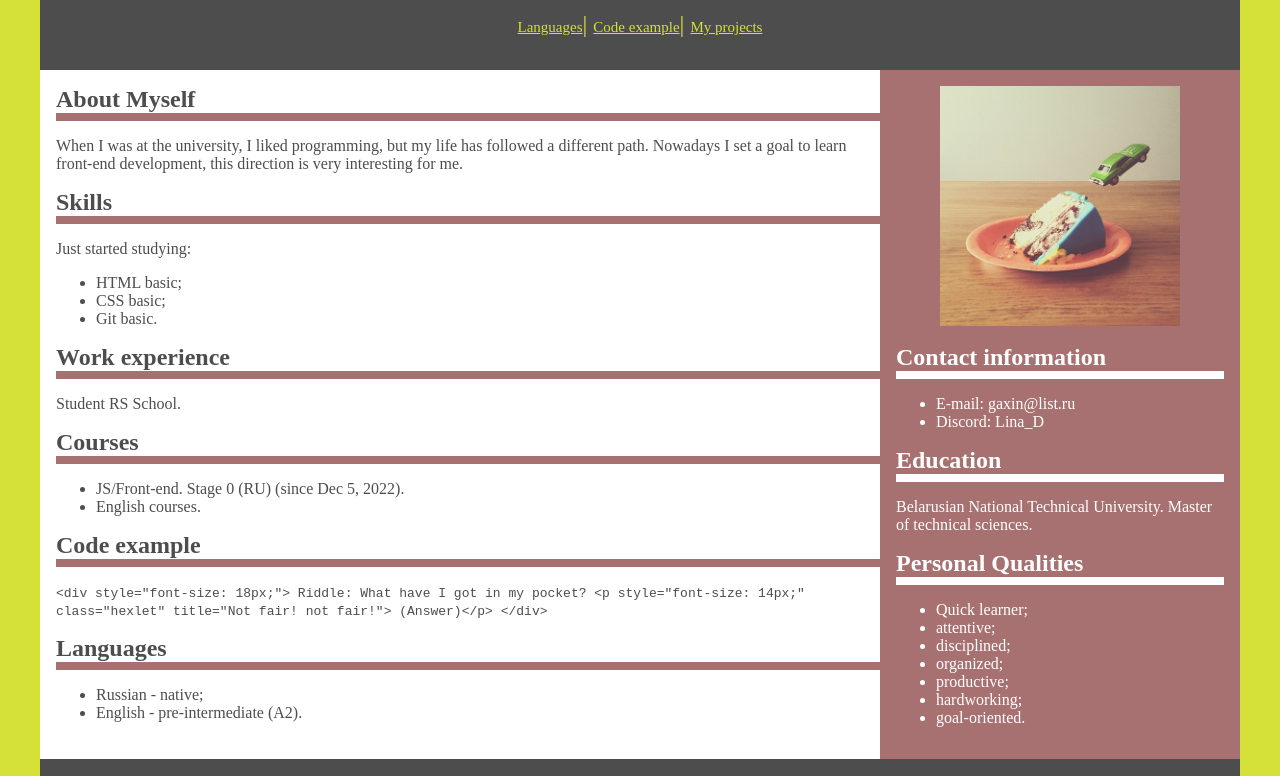
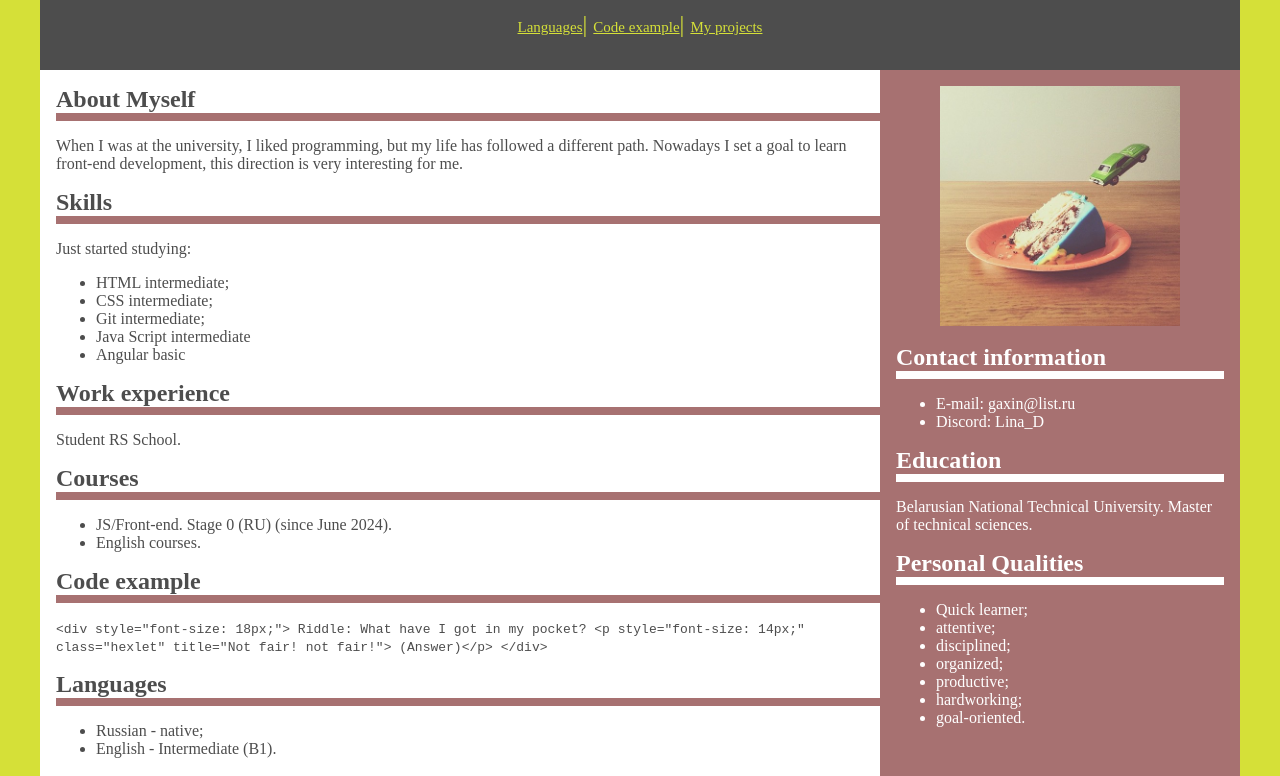
Before and after one commit to HalinaD/rsschool-cv, a plain HTML site: page index.html in a window 1280 px wide. Shown: the part 164-940 px from the top of the page. Drawn offline with Linux system fonts and the light colour scheme.

Commit message:
refactor: correct text

```diff
--- a/index.html
+++ b/index.html
@@ -25,9 +25,11 @@
   <div class="line"></div>
   <p>Just started studying:</p>
   <ul>
-  <li>HTML basic;</li>
-    <li>CSS basic;</li>
-      <li>Git basic.</li>
+    <li>HTML intermediate;</li>
+    <li>CSS intermediate;</li>
+    <li>Git intermediate;</li>
+    <li>Java Script intermediate</li>
+    <li>Angular basic</li>
   </ul>
      <h2>Work experience</h2>
   <div class="line"></div>
@@ -35,7 +37,7 @@
   <h2>Courses</h2>
   <div class="line"></div>
   <ul>
-  <li>JS/Front-end. Stage 0 (RU) (since Dec 5, 2022).</li>
+  <li>JS/Front-end. Stage 0 (RU) (since June 2024).</li>
   <li>English courses.</li>
   </ul>
   <h2 id="Codeexample">Code example</h2>
@@ -48,7 +50,7 @@
   <div class="line"></div>
   <ul>
   <li>Russian - native;</li>
-  <li>English - pre-intermediate (A2).</li>
+  <li>English - Intermediate (B1).</li>
    </ul>
   </aside>
     </div>
@@ -78,7 +80,7 @@
   <a href="https://github.com/HalinaD?tab=packages">
     <img src="assets/img/github.png" width="30" height="30" alt="github">
     </a>
-    <p>2022</p>
+    <p>2024</p>
     <p><a href="https://rs.school/js-stage0/">
       <img src="assets/img/Rsslogo.png" width="80" height="40" alt="RS School" class="logo">
         </a>
```
